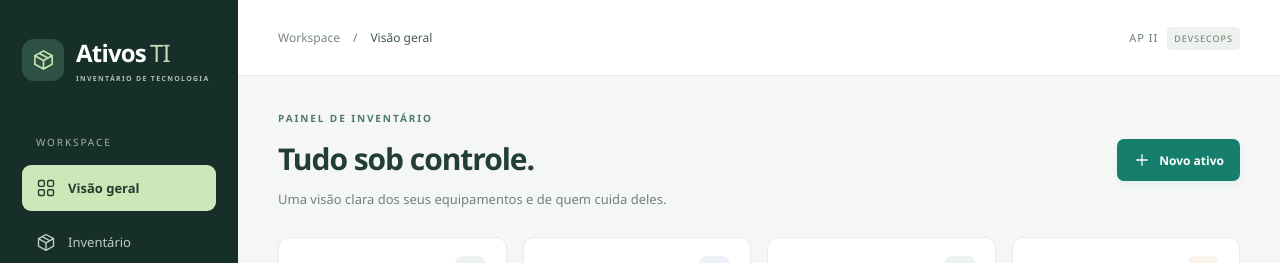
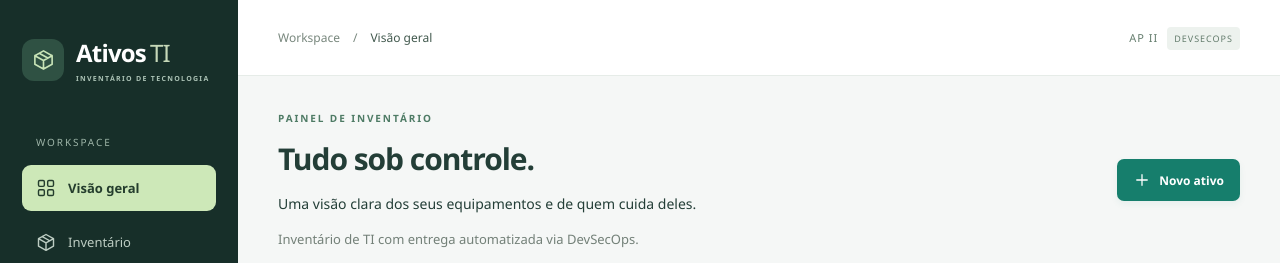
Before and after one commit to geovanniandrade/cybersecurity-labs, a Flask app: page / in a window 1280 px wide. Shown: the top 263 px of the page. Run offline with Flask 3, Linux system fonts and the light colour scheme; data that the repository does not hold is empty.

Commit message:
feat: adiciona descricao DevSecOps para validar entrega automatica

```diff
--- a/devsecops/cadastro-ativos/templates/index.html
+++ b/devsecops/cadastro-ativos/templates/index.html
@@ -1,5 +1,5 @@
 {% extends 'base.html' %}{% from 'base.html' import icon %}{% block title %}{{ 'Inventário' if inventory else 'Visão geral' }}{% endblock %}{% block crumb %}{{ 'Inventário' if inventory else 'Visão geral' }}{% endblock %}
-{% block content %}<div class="page-heading"><div><p class="eyebrow">{{ 'SEUS EQUIPAMENTOS' if inventory else 'PAINEL DE INVENTÁRIO' }}</p><h1>{{ 'Inventário de ativos' if inventory else 'Tudo sob controle.' }}</h1><p>{{ 'Encontre, consulte e atualize os equipamentos cadastrados.' if inventory else 'Uma visão clara dos seus equipamentos e de quem cuida deles.' }}</p></div><a class="button primary" href="{{ url_for('new_asset') }}">{{ icon('plus', 18) }} Novo ativo</a></div>
+{% block content %}<div class="page-heading"><div><p class="eyebrow">{{ 'SEUS EQUIPAMENTOS' if inventory else 'PAINEL DE INVENTÁRIO' }}</p><h1>{{ 'Inventário de ativos' if inventory else 'Tudo sob controle.' }}</h1><p>{{ 'Encontre, consulte e atualize os equipamentos cadastrados.' if inventory else 'Uma visão clara dos seus equipamentos e de quem cuida deles.' }}</p>{% if not inventory %}<p>Inventário de TI com entrega automatizada via DevSecOps.</p>{% endif %}</div><a class="button primary" href="{{ url_for('new_asset') }}">{{ icon('plus', 18) }} Novo ativo</a></div>
 {% if deleted %}<div class="notice success" role="status">Ativo removido do inventário.</div>{% endif %}
 {% if not inventory %}<section class="metrics" aria-label="Resumo de todos os ativos">
 {% for label, count, name, tone, subtitle, ident in [('Total de ativos', total, 'box', 'neutral', 'Equipamentos no inventário', 'total'), ('Em uso', counts['Em uso'], 'laptop', 'blue', 'Ativos em operação', 'in-use'), ('Disponíveis', counts['Disponível'], 'check', 'green', 'Prontos para alocação', 'available'), ('Em manutenção', counts['Em manutenção'], 'tool', 'amber', 'Aguardando retorno à operação', 'maintenance')] %}<article class="metric"><div class="metric-label">{{ label }}<span class="metric-icon {{ tone }}">{{ icon(name) }}</span></div><strong id="metric-{{ ident }}">{{ count }}</strong><p>{{ subtitle }}</p></article>{% endfor %}</section>
```
